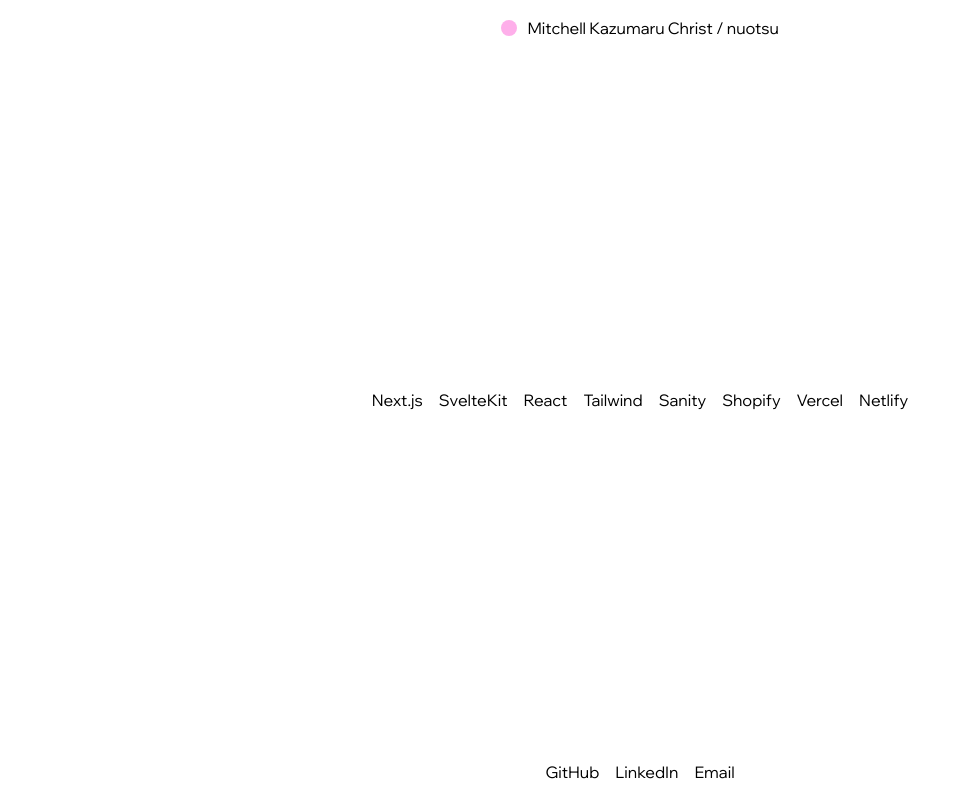
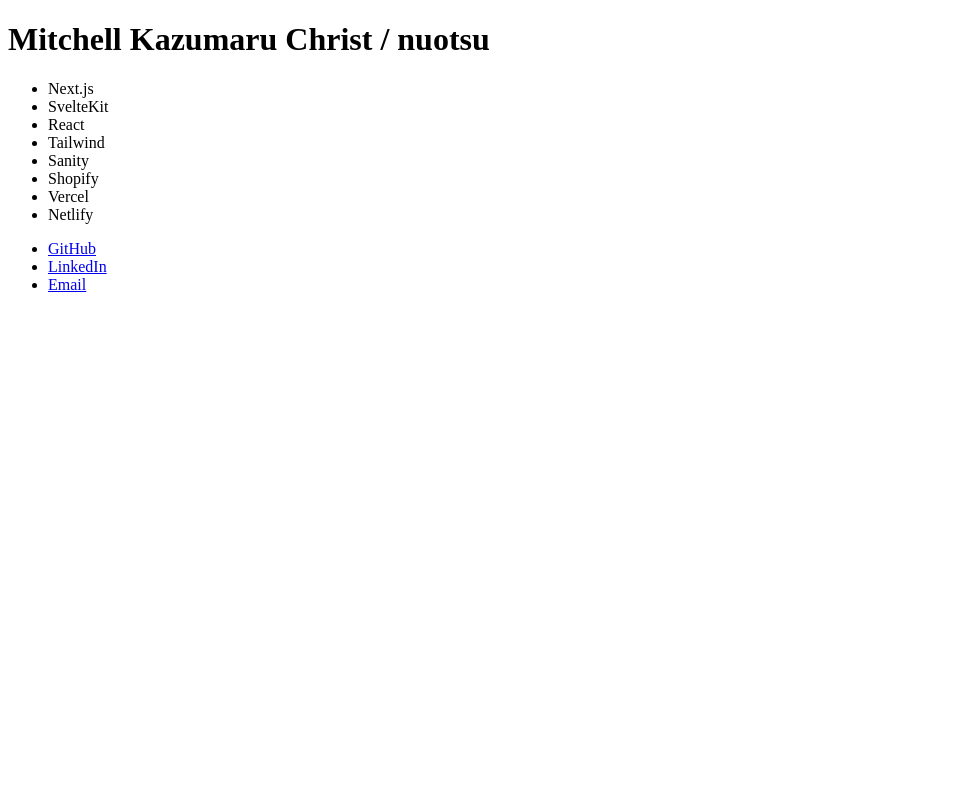
Before and after one commit to nuotsu/nuotsu.dev, a SvelteKit app: page / in a window 1280 px wide. Shown: the whole page, without its empty margins (0-963 px from the left). Built offline with nearby package versions, Linux system fonts and the light colour scheme.

Commit message:
remove styles

```diff
--- a/src/lib/Color.svelte
+++ /dev/null
@@ -1,26 +0,0 @@
-<input
-	bind:value={color}
-	id="color"
-	type="color"
-	hidden
-	on:change={change}
->
-
-<label
-	for="color"
-	class="cursor-pointer inline-block aspect-square rounded-full h-[1em]"
-	style:background-color={color}
-	title={color}
-/>
-
-<script lang="ts">
-	import { onMount } from 'svelte'
-
-	let color = '#feafea'
-
-	function change() {
-		document.documentElement.style.setProperty('--accent', color)
-	}
-
-	onMount(change)
-</script>
--- a/src/lib/Contact.svelte
+++ /dev/null
@@ -1,7 +0,0 @@
-<section class="p-4 mt-auto">
-	<ul class="flex flex-wrap gap-x-4 gap-y-2 justify-center">
-		<li><a class="link" href="https://github.com/nuotsu">GitHub</a></li>
-		<li><a class="link" href="https://linkedin.com/in/nuotsu">LinkedIn</a></li>
-		<li><a class="link" href="mailto:xzmaru@gmail.com">Email</a></li>
-	</ul>
-</section>
--- a/src/lib/Skills.svelte
+++ /dev/null
@@ -1,27 +0,0 @@
-<section class="p-4 my-auto">
-	<ul class="flex flex-wrap gap-x-4 gap-y-2 justify-center">
-		{#each skills as skill}
-			<li class="transition-all">{skill}</li>
-		{/each}
-	</ul>
-</section>
-
-<style>
-	li:hover {
-		color: var(--accent);
-		font-weight: 900;
-	}
-</style>
-
-<script>
-	const skills = [
-		'Next.js',
-		'SvelteKit',
-		'React',
-		'Tailwind',
-		'Sanity',
-		'Shopify',
-		'Vercel',
-		'Netlify',
-	]
-</script>
--- a/src/routes/+layout.svelte
+++ b/src/routes/+layout.svelte
@@ -6,7 +6,7 @@
 	>
 </svelte:head>
 
-<main class="grid min-h-[100dvh]">
+<main>
 	<slot></slot>
 </main>
 
--- a/src/routes/+page.svelte
+++ b/src/routes/+page.svelte
@@ -1,14 +1,26 @@
-<header class="sticky top-0 z-[1] flex flex-wrap items-center justify-center gap-[1ch] p-4 mb-auto">
-	<Color/>
+<h1>Mitchell Kazumaru Christ / nuotsu</h1>
 
-	<h1>Mitchell Kazumaru Christ / nuotsu</h1>
-</header>
+<ul>
+	{#each skills as skill}
+		<li>{skill}</li>
+	{/each}
+</ul>
 
-<Skills/>
-<Contact/>
+<ul>
+	<li><a href="https://github.com/nuotsu">GitHub</a></li>
+	<li><a href="https://linkedin.com/in/nuotsu">LinkedIn</a></li>
+	<li><a href="mailto:xzmaru@gmail.com">Email</a></li>
+</ul>
 
-<script lang="ts">
-	import Color from '$lib/Color.svelte'
-	import Skills from '$lib/Skills.svelte'
-	import Contact from '$lib/Contact.svelte'
+<script>
+	const skills = [
+		'Next.js',
+		'SvelteKit',
+		'React',
+		'Tailwind',
+		'Sanity',
+		'Shopify',
+		'Vercel',
+		'Netlify',
+	]
 </script>
--- a/src/styles/app.css
+++ b/src/styles/app.css
@@ -1,29 +1,5 @@
-@import './fonts.css';
+/* @import './fonts.css'; */
 
-@tailwind base;
-@tailwind components;
-@tailwind utilities;
-
-@layer base {
-	::selection {
-		background-color: var(--accent);
-	}
-
-	body {
-		accent-color: var(--accent);
-		caret-color: var(--accent);
-
-		@apply dark:bg-black dark:text-white;
-	}
-}
-
-@layer components {
-	.link {
-		@apply transition-all;
-	}
-
-	.link:hover {
-		font-weight: 900;
-		color: var(--accent);
-	}
-}
+/* @tailwind base; */
+/* @tailwind components; */
+/* @tailwind utilities; */
--- a/src/styles/fonts.css
+++ /dev/null
@@ -1,7 +0,0 @@
-@font-face {
-	font-family: 'Wix';
-	src: url('/fonts/WixMadeforDisplay-Variable.ttf') format('truetype-variations');
-	font-weight: 420 900;
-	/* font-stretch: 125%; */
-	font-display: swap;
-}
```
Also changed, not shown: static/fonts/WixMadeforDisplay-Variable.ttf (deleted).
